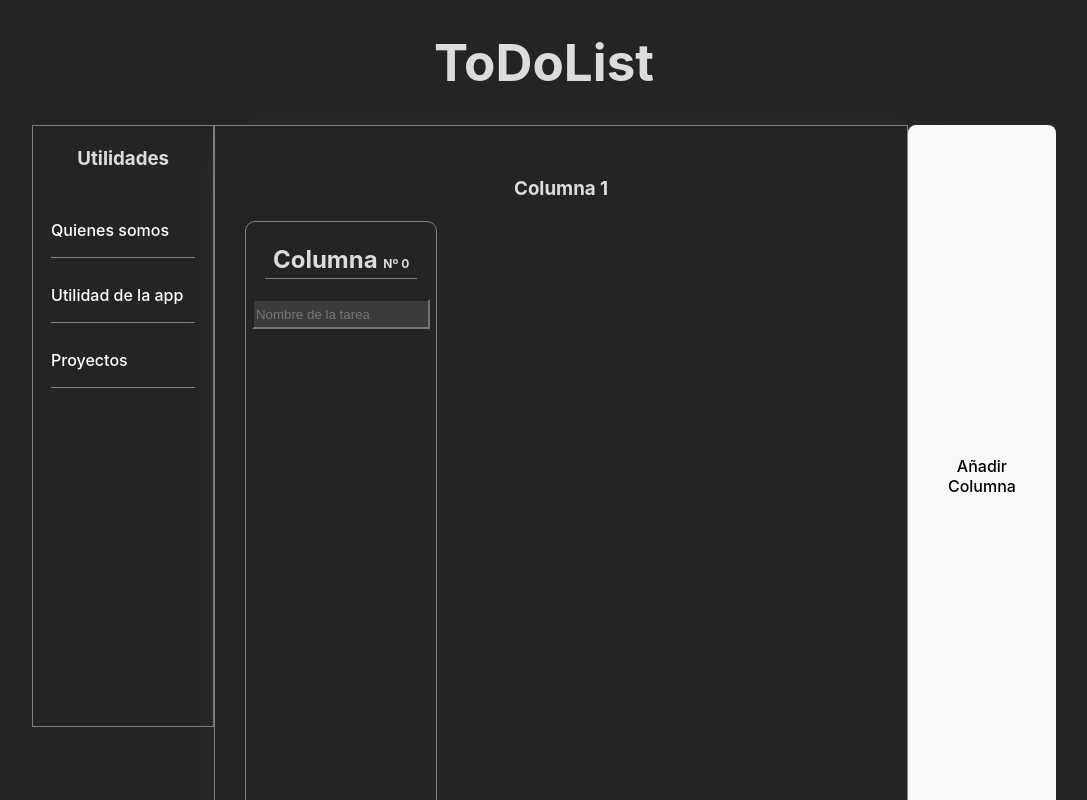
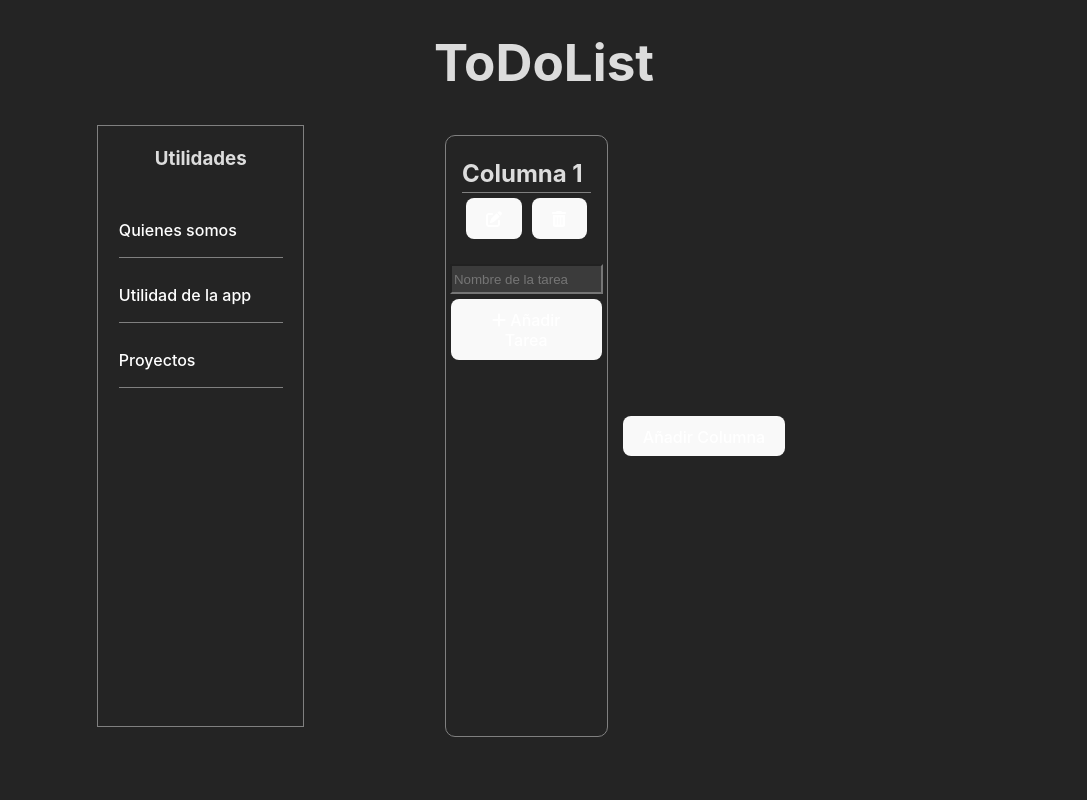
Before and after one commit to FundacioEsplaiJava2024/ToDoListGrupo4, a React (Vite) app: page / in a window 1280 px wide. Shown: the top 800 px of the page, without its empty margins (96-1183 px from the left). Built offline with nearby package versions, Linux system fonts and the light colour scheme.

Commit message:
Reconfiguración de botones de añadir,eliminar,edit columnas para que también se añadan lateralmente

```diff
--- a/src/App.css
+++ b/src/App.css
@@ -155,3 +155,36 @@ footer .Integrantes{
   justify-content: space-around;
   box-shadow: 2px -6px 7px -1px rgba(105,96,105,1);
 }
+.tablero {
+  display: flex;
+  gap: 10px;
+  padding: 10px;
+  overflow-x: auto;
+}
+.sub {
+  display: flex;
+  justify-content: space-between;
+  align-items: center;
+}
+
+.sub input {
+  margin-left: 10px;
+}
+button {
+  margin: 5px;
+  padding: 5px 10px;
+  border: none;
+  background-color: #007BFF;
+  color: white;
+  cursor: pointer;
+  border-radius: 5px;
+}
+
+button:hover {
+  background-color: #0056b3;
+}
+
+.add-column-btn {
+  align-self: center;
+  height: 40px;
+}
--- a/src/Elementos/Columna.tsx
+++ b/src/Elementos/Columna.tsx
@@ -1,17 +1,32 @@
+import React, { useState } from 'react';
 import Elemento from './Elemento';
-import { useState } from 'react';
-import { Task } from '../domain/Task';
+import { FontAwesomeIcon } from '@fortawesome/react-fontawesome';
+import { faPlus, faEdit, faTrashAlt, faSave, faTimes } from '@fortawesome/free-solid-svg-icons';
 
 export interface ColumnaProps {
   count: number;
-  tasks: { id: number, name: string }[];
+  tasks: { id: number; name: string }[];
   addTask: (taskName: string) => void;
   deleteTask: (taskId: number) => void;
   editTask: (taskId: number, newName: string) => void;
+  eliminarColumna: () => void;
+  editarNombreColumna: (nuevoNombre: string) => void;
+  nombre: string;
 }
 
-const Columna: React.FC<ColumnaProps> = ({count, tasks, addTask, deleteTask, editTask}) =>{
+const Columna: React.FC<ColumnaProps> = ({
+  count,
+  tasks,
+  addTask,
+  deleteTask,
+  editTask,
+  eliminarColumna,
+  editarNombreColumna,
+  nombre,
+}) => {
   const [taskName, setTaskName] = useState<string>('');
+  const [editColumnaName, setEditColumnaName] = useState<string>(nombre);
+  const [isEditing, setIsEditing] = useState<boolean>(false);
 
   const handleInputChange = (event: React.ChangeEvent<HTMLInputElement>) => {
     setTaskName(event.target.value);
@@ -30,19 +45,56 @@ const Columna: React.FC<ColumnaProps> = ({count, tasks, addTask, deleteTask, edi
     }
   };
 
+  const handleEditInputChange = (event: React.ChangeEvent<HTMLInputElement>) => {
+    setEditColumnaName(event.target.value);
+  };
+
+  const handleSaveEdit = () => {
+    if (editColumnaName.trim() !== '') {
+      editarNombreColumna(editColumnaName);
+      setIsEditing(false);
+    }
+  };
+
+  const handleCancelEdit = () => {
+    setIsEditing(false);
+    setEditColumnaName(nombre);
+  };
+
   return (
     <div className="parametros">
-        <h2 className='sub'>Columna <span className='contador'>{"Nº "+count}</span></h2>
-        <input type="text" value={taskName} onChange={handleInputChange} onKeyPress={handleKeyPress} placeholder="Nombre de la tarea" />
+      <div className="column-header">
+        {isEditing ? (
+          <>
+            <input type="text" value={editColumnaName} onChange={handleEditInputChange} />
+            <button onClick={handleSaveEdit}><FontAwesomeIcon icon={faSave} /></button>
+            <button onClick={handleCancelEdit}><FontAwesomeIcon icon={faTimes} /></button>
+          </>
+        ) : (
+          <>
+            <h2 className='sub'>{nombre}</h2>
+            <button onClick={() => setIsEditing(true)}><FontAwesomeIcon icon={faEdit} /></button>
+          </>
+        )}
+        <button onClick={eliminarColumna}><FontAwesomeIcon icon={faTrashAlt} /></button>
+      </div>
+      <input
+        type="text"
+        value={taskName}
+        onChange={handleInputChange}
+        onKeyPress={handleKeyPress}
+        placeholder="Nombre de la tarea"
+      />
+      <button onClick={handleAddTask}><FontAwesomeIcon icon={faPlus} /> Añadir Tarea</button>
       <div className="listas">
         <ul>
           {tasks.map(task => (
             <li key={task.id}>
               <Elemento
-                  id = {task.id}
-                  title = {task.name}
-                  deleteTask = {deleteTask}
-                  editTask = {editTask}
+                id={task.id}
+                title={task.name}
+                deleteTask={deleteTask}
+                editTask={editTask}
               />
             </li>
           ))}
--- a/src/Elementos/tablero.tsx
+++ b/src/Elementos/tablero.tsx
@@ -9,14 +9,19 @@ interface TableroProps {
   editTask: (taskId: number, newName: string) => void;
 }
 
+interface ColumnaData {
+  id: number;
+  nombre: string;
+}
+
 const Tablero: React.FC<TableroProps> = ({ count, tasks, addTask, deleteTask, editTask }) => {
-  const [columnas, setColumnas] = useState<{ id: number; nombre: string }[]>([
+  const [columnas, setColumnas] = useState<ColumnaData[]>([
     { id: 1, nombre: 'Columna 1' },
-  ]); // Inicialmente tenemos una columna
+  ]);
 
   const agregarColumna = () => {
-    const nuevaColumnaId = columnas.length + 1;
-    setColumnas([...columnas, { id: nuevaColumnaId, nombre: `Columna ${nuevaColumnaId}` }]);
+    const nuevaColumnaId = Date.now(); // Genera un ID único basado en la fecha y hora actual
+    setColumnas([...columnas, { id: nuevaColumnaId, nombre: `Columna ${columnas.length + 1}` }]);
   };
 
   const eliminarColumna = (columnaId: number) => {
@@ -32,30 +37,22 @@ const Tablero: React.FC<TableroProps> = ({ count, tasks, addTask, deleteTask, ed
   };
 
   return (
-    <>
-      <div className='apartados'>
+    <div className='tablero'>
       {columnas.map((columna) => (
-          <div key={columna.id} className='columna'>
-            <h3>{columna.nombre}</h3>
         <Columna
+          key={columna.id}
           count={count}
           tasks={tasks}
           addTask={addTask}
           deleteTask={deleteTask}
           editTask={editTask}
+          eliminarColumna={() => eliminarColumna(columna.id)}
+          editarNombreColumna={(nuevoNombre) => editarNombreColumna(columna.id, nuevoNombre)}
+          nombre={columna.nombre}
         />
-            <button onClick={() => eliminarColumna(columna.id)}>Eliminar Columna</button>
-            <button onClick={() => {
-              const nuevoNombre = prompt('Ingrese el nuevo nombre de la columna:', columna.nombre);
-              if (nuevoNombre) {
-                editarNombreColumna(columna.id, nuevoNombre);
-              }
-            }}>Editar Nombre</button>
+      ))}
+      <button onClick={agregarColumna} className="add-column-btn">Añadir Columna</button>
     </div>
-        ))}
-      </div>
-      <button onClick={agregarColumna}>Añadir Columna</button>
-    </>
   );
 };
 
```
Lines whose indentation alone changed are shown as unchanged.
